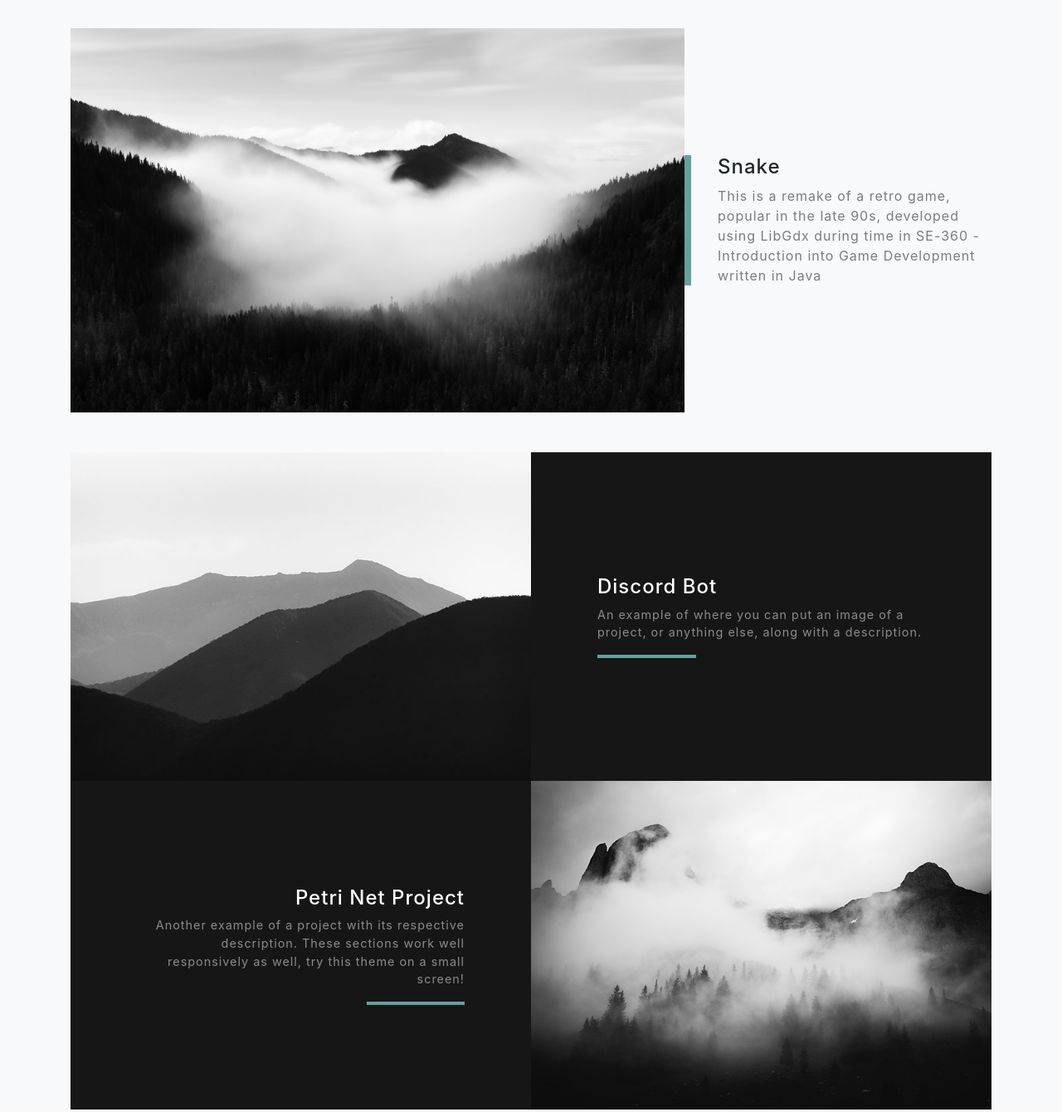
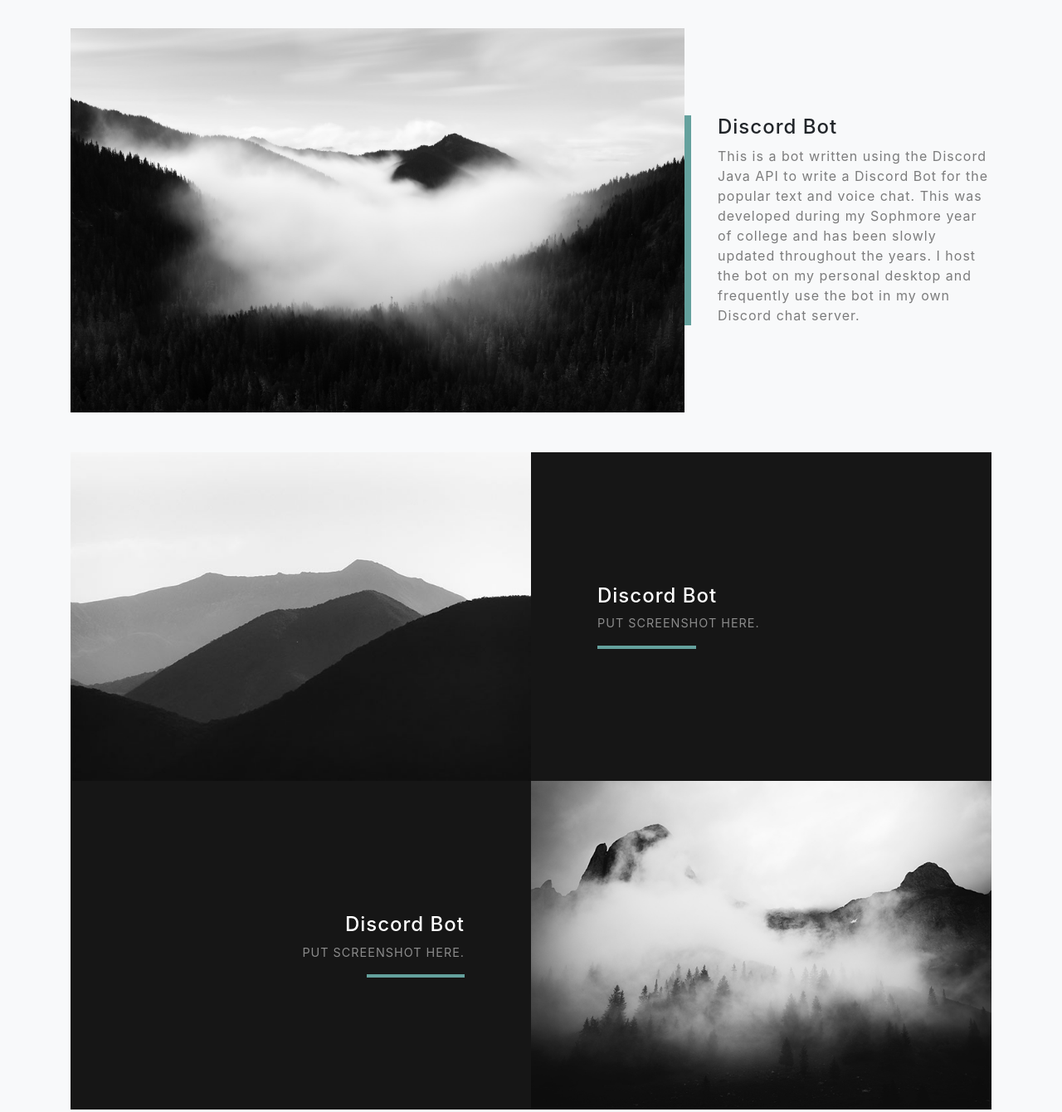
Before and after one commit to anthonydvives/anthonydvives.github.io, a website with bundled scripts: page index.html in a window 1280 px wide. Shown: the part 2900-4240 px from the top of the page at 83% size. Built offline with nearby package versions, Linux system fonts and the light colour scheme.

Commit message:
Update index.html

```diff
--- a/index.html
+++ b/index.html
@@ -101,8 +101,8 @@
           <div class="bg-black text-center h-100 project">
             <div class="d-flex h-100">
               <div class="project-text w-100 my-auto text-center text-lg-left">
-                <h4 class="text-white">Discord Bot</h4>
-                <p class="mb-0 text-white-50">An example of where you can put an image of a project, or anything else, along with a description.</p>
+                <h4 class="text-white">Snake Gameplay</h4>
+                <p class="mb-0 text-white-50">PUT GAMEPLAY SCREENSHOT HERE.</p>
                 <hr class="d-none d-lg-block mb-0 ml-0">
               </div>
             </div>
@@ -119,8 +119,8 @@
           <div class="bg-black text-center h-100 project">
             <div class="d-flex h-100">
               <div class="project-text w-100 my-auto text-center text-lg-right">
-                <h4 class="text-white">Petri Net Project</h4>
-                <p class="mb-0 text-white-50">Another example of a project with its respective description. These sections work well responsively as well, try this theme on a small screen!</p>
+                <h4 class="text-white">Snake Screenshot</h4>
+                <p class="mb-0 text-white-50">PUT GAMEPLAY SCREENSHOT HERE.</p>
                 <hr class="d-none d-lg-block mb-0 mr-0">
               </div>
             </div>
@@ -141,8 +141,11 @@
         </div>
         <div class="col-xl-4 col-lg-5">
           <div class="featured-text text-center text-lg-left">
-            <h4>Snake</h4>
-            <p class="text-black-50 mb-0">This is a remake of a retro game, popular in the late 90s, developed using LibGdx during time in SE-360 - Introduction into Game Development written in Java</p>
+            <h4>Discord Bot</h4>
+            <p class="text-black-50 mb-0">This is a bot written using the Discord Java API to write a Discord Bot for the popular text and voice chat.
+              This was developed during my Sophmore year of college and has been slowly updated throughout the years. I host the bot on my personal desktop
+              and frequently use the bot in my own Discord chat server.
+            </p>
           </div>
         </div>
       </div>
@@ -157,7 +160,7 @@
             <div class="d-flex h-100">
               <div class="project-text w-100 my-auto text-center text-lg-left">
                 <h4 class="text-white">Discord Bot</h4>
-                <p class="mb-0 text-white-50">An example of where you can put an image of a project, or anything else, along with a description.</p>
+                <p class="mb-0 text-white-50">PUT SCREENSHOT HERE.</p>
                 <hr class="d-none d-lg-block mb-0 ml-0">
               </div>
             </div>
@@ -174,8 +177,8 @@
           <div class="bg-black text-center h-100 project">
             <div class="d-flex h-100">
               <div class="project-text w-100 my-auto text-center text-lg-right">
-                <h4 class="text-white">Petri Net Project</h4>
-                <p class="mb-0 text-white-50">Another example of a project with its respective description. These sections work well responsively as well, try this theme on a small screen!</p>
+                <h4 class="text-white">Discord Bot</h4>
+                <p class="mb-0 text-white-50">PUT SCREENSHOT HERE.</p>
                 <hr class="d-none d-lg-block mb-0 mr-0">
               </div>
             </div>
@@ -196,8 +199,10 @@
         </div>
         <div class="col-xl-4 col-lg-5">
           <div class="featured-text text-center text-lg-left">
-            <h4>Snake</h4>
-            <p class="text-black-50 mb-0">This is a remake of a retro game, popular in the late 90s, developed using LibGdx during time in SE-360 - Introduction into Game Development written in Java</p>
+            <h4>Petri Net</h4>
+            <p class="text-black-50 mb-0">This is a project written for my SE-306 Formal Methods course to develop a working petri net generator
+              with a working GUI that allows the user to input the desired places and transitions and see the reachability tree for the given input.
+            </p>
           </div>
         </div>
       </div>
@@ -211,8 +216,8 @@
           <div class="bg-black text-center h-100 project">
             <div class="d-flex h-100">
               <div class="project-text w-100 my-auto text-center text-lg-left">
-                <h4 class="text-white">Discord Bot</h4>
-                <p class="mb-0 text-white-50">An example of where you can put an image of a project, or anything else, along with a description.</p>
+                <h4 class="text-white">Petri Net</h4>
+                <p class="mb-0 text-white-50">PUT SCREENSHOT HERE.</p>
                 <hr class="d-none d-lg-block mb-0 ml-0">
               </div>
             </div>
@@ -230,7 +235,7 @@
             <div class="d-flex h-100">
               <div class="project-text w-100 my-auto text-center text-lg-right">
                 <h4 class="text-white">Petri Net Project</h4>
-                <p class="mb-0 text-white-50">Another example of a project with its respective description. These sections work well responsively as well, try this theme on a small screen!</p>
+                <p class="mb-0 text-white-50">PUT SCREENSHOT HERE.</p>
                 <hr class="d-none d-lg-block mb-0 mr-0">
               </div>
             </div>
```
